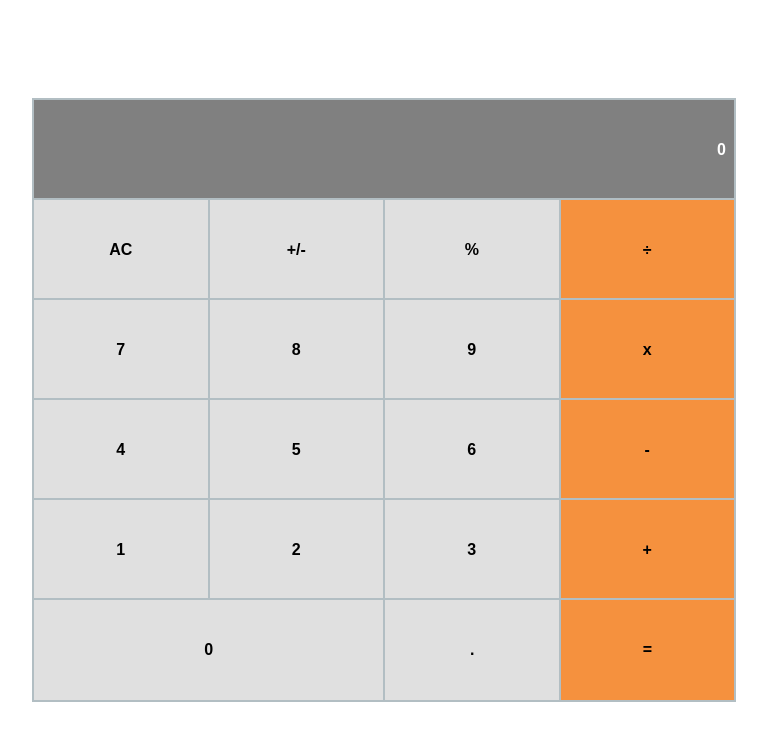
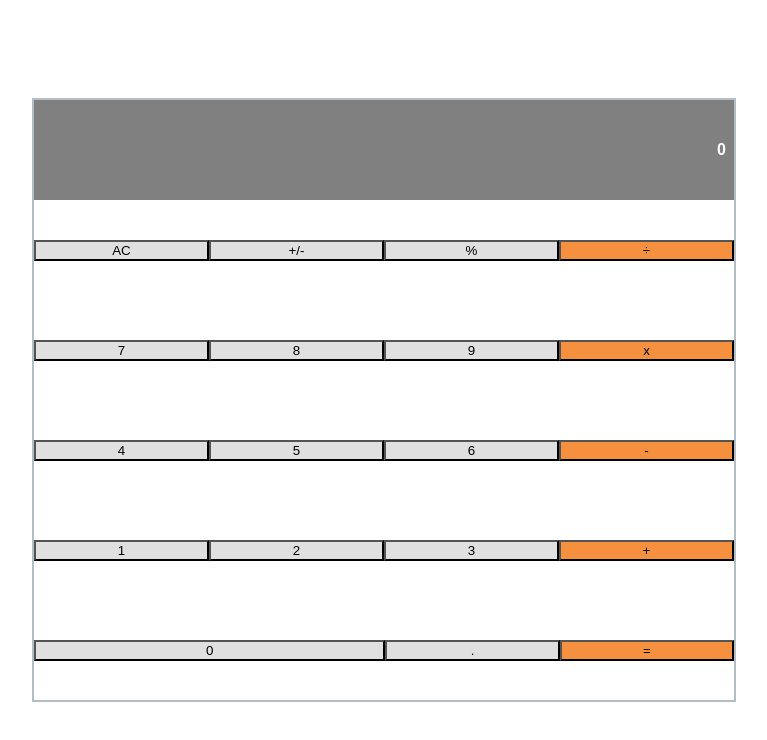
Before and after one commit to nurislam-ab/calculator_react, a React (Create React App) app: page / in a window 1280 px wide. Shown: the top 740 px of the page, without its empty margins (256-1023 px from the left). Built offline with nearby package versions, Linux system fonts and the light colour scheme.

Commit message:
Fix linter offences by changing the wrapper type for the button

```diff
--- a/src/components/Button.js
+++ b/src/components/Button.js
@@ -21,21 +21,20 @@ const Button = props => {
   const handleClick = (btnName => clickHandler(btnName));
 
   return (
-    <div className="btn" style={styles(wide, color)} onClick={e => handleClick(e.target.value)}>
+    <button className="btn" style={styles(wide, color)} onClick={e => handleClick(e.target.value)} value={name} type="submit">
       {name}
-    </div>
+    </button>
   );
 };
 
 Button.propTypes = {
-  name: PropTypes.string,
+  name: PropTypes.string.isRequired,
   color: PropTypes.string,
   wide: PropTypes.bool,
   clickHandler: PropTypes.func.isRequired,
 };
 
 Button.defaultProps = {
-  name: '0',
   color: '#f5913e',
   wide: false,
 };
```
